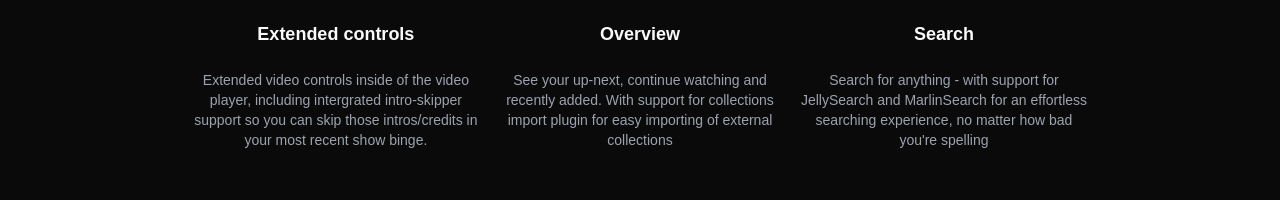
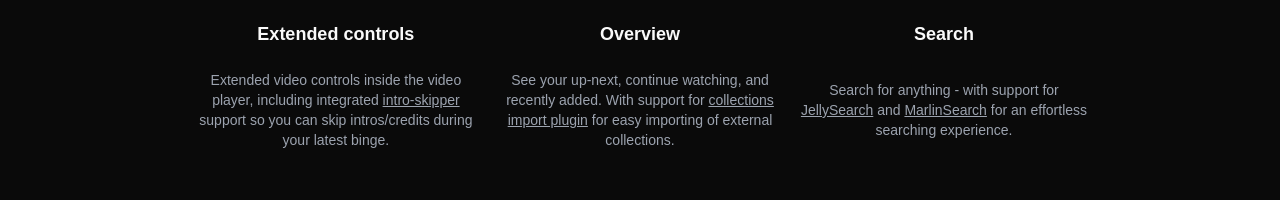
Before and after one commit to retardgerman/streamyfinweb, a Next.js app: page / in a window 1280 px wide. Shown: the part 330-530 px from the top of the page. Built offline with nearby package versions, Linux system fonts and the light colour scheme.

Commit message:
embedded links to  nice plugins.

```diff
--- a/components/ScreenshotCarousel.tsx
+++ b/components/ScreenshotCarousel.tsx
@@ -1,5 +1,6 @@
 import * as React from "react";
 import Image from "next/image";
+import Link from "next/link"; // Import Link from Next.js
 import {
   Carousel,
   CarouselContent,
@@ -9,56 +10,137 @@ import {
 } from "@/components/ui/carousel";
 
 export function ScreenshotCarousel() {
-  const images = [
+  const images: { title: string; subtitle: React.ReactNode; link: string }[] = [
     {
       title: "Overview",
-      // Link the "Collection import plugin" to "https://github.com/lostb1t/jellyfin-plugin-collection-import"
-      subtitle: "See your up-next, continue watching and recently added. With support for collections import plugin for easy importing of external collections",
+      subtitle: (
+        <div>
+          See your up-next, continue watching, and recently added. With support
+          for
+          {" "}
+
+          <Link
+            href="https://github.com/lostb1t/jellyfin-plugin-collection-import"
+            target="_blank"
+            rel="noopener noreferrer"
+            className="text-gray-400 underline"
+          >
+            collections import plugin
+          </Link>{" "}
+          for easy importing of external collections.
+        </div>
+      ),
       link: "/assets/screenshots/Screenshots_new/Iphone/Black/streamyfin_black (5).png",
     },
     {
       title: "Search",
-      // Link the JellySearch/MarlinSearch project's to "https://gitlab.com/DomiStyle/jellysearch" and "https://github.com/fredrikburmester/marlin-search"
-      subtitle: "Search for anything - with support for JellySearch and MarlinSearch for an effortless searching experience, no matter how bad you're spelling",
+      subtitle: (
+        <div>
+          Search for anything - with support for{" "}
+          <Link
+            href="https://gitlab.com/DomiStyle/jellysearch"
+            target="_blank"
+            rel="noopener noreferrer"
+            className="text-gray-400 underline"
+          >
+            JellySearch
+          </Link>{" "}
+          and{" "}
+          <Link
+            href="https://github.com/fredrikburmester/marlin-search"
+            target="_blank"
+            rel="noopener noreferrer"
+            className="text-gray-400 underline"
+          >
+            MarlinSearch
+          </Link>{" "}
+          for an effortless searching experience.
+        </div>
+      ),
       link: "/assets/screenshots/Screenshots_new/Iphone/Black/streamyfin_black (1).png",
     },
     {
       title: "Libraries",
-      subtitle: "View all your libraries with every type of filter you could wish for to find the exact type of movie you want at that moment",
+      subtitle: (
+        <div>
+          View all your libraries with every type of filter you could wish for
+          to find the exact type of movie you want at that moment.
+        </div>
+      ),
       link: "/assets/screenshots/Screenshots_new/Iphone/Black/streamyfin_black (2).png",
     },
     {
       title: "Media",
-      subtitle: "Watch or listen to any type of media you could want to, watch a movie, listen to music, or tune-in on Live-TV, all from your server in 1 app",
+      subtitle: (
+        <div>
+          Watch or listen to any type of media you want, whether it's movies,
+          music, or Live-TV, all from your server in one app.
+        </div>
+      ),
       link: "/assets/screenshots/Screenshots_new/Iphone/Black/streamyfin_black (6).png",
     },
     {
       title: "Download",
-      // Link the Optimized Server to "https://github.com/fredrikburmester/streamyfin-optimized-versions-server"
-      subtitle: "Download support inside of the app including transcoded download, with support for background downloads feature using the optimizing server container!",
+      subtitle: (
+        <div>
+          Download support inside the app with transcoded downloads and
+          background downloads, using the{" "}
+          <Link
+            href="https://github.com/fredrikburmester/streamyfin-optimized-versions-server"
+            target="_blank"
+            rel="noopener noreferrer"
+            className="text-gray-400 underline"
+          >
+            optimized server
+          </Link>
+          .
+        </div>
+      ),
       link: "/assets/screenshots/Screenshots_new/Iphone/Black/streamyfin_black (8).png",
     },
     {
       title: "Streaming Options",
-      subtitle: "Customize the stream with how you wish to watch your content, change stream quality, audio, subtitle's, do you want 100Mbps or 100Kbps ",
+      subtitle: (
+        <div>
+          Customize how you watch your content—change stream quality, audio, and
+          subtitles, whether it's 100Mbps or 100Kbps.
+        </div>
+      ),
       link: "/assets/screenshots/Screenshots_new/Iphone/Black/streamyfin_black (9).png",
     },
     {
       title: "Chromecast",
-      subtitle: "Full Support for Chromecast streaming on both Android and iOS, for when the mobile screen isn't good enough.",
+      subtitle: (
+        <div>
+          Full support for Chromecast streaming on both Android and iOS, for
+          when the mobile screen isn't enough.
+        </div>
+      ),
       link: "/assets/screenshots/Screenshots_new/Iphone/Black/streamyfin_black (10).png",
     },
     {
       title: "Extended controls",
-      // Add a screenshot for the Intro Skipper as it's a major feature so deserves it's own screenshot and section, then make this section more about the extended controls.
-      // Link the into-skipper to "https://github.com/intro-skipper/intro-skipper"
-      subtitle: "Extended video controls inside of the video player, including intergrated intro-skipper support so you can skip those intros/credits in your most recent show binge.",
+      subtitle: (
+        <div>
+          Extended video controls inside the video player, including integrated{" "}
+          <Link
+            href="https://github.com/intro-skipper/intro-skipper"
+            target="_blank"
+            rel="noopener noreferrer"
+            className="text-gray-400 underline"
+          >
+            intro-skipper
+          </Link>{" "}
+          support so you can skip intros/credits during your latest binge.
+        </div>
+      ),
       link: "/assets/screenshots/Screenshots_new/Iphone/Black/streamyfin_black (11).png",
     },
   ];
+
   return (
     <div className="w-[70vw] 2xl:w-[50vw]">
-      <Carousel className="" opts={{loop: true}}>
+      <Carousel className="" opts={{ loop: true }}>
         <CarouselContent>
           {images.map((image, index) => (
             <CarouselItem key={index} className="md:basis-1/2 lg:basis-1/3">
@@ -73,7 +155,7 @@ export function ScreenshotCarousel() {
                   />
                 </div>
                 <h3 className={`mt-2 text-lg font-semibold`}>{image.title}</h3>
-                <p className={`text-sm text-gray-400`}>{image.subtitle}</p>
+                <div className={`text-sm text-gray-400`}>{image.subtitle}</div>
               </div>
             </CarouselItem>
           ))}
```
